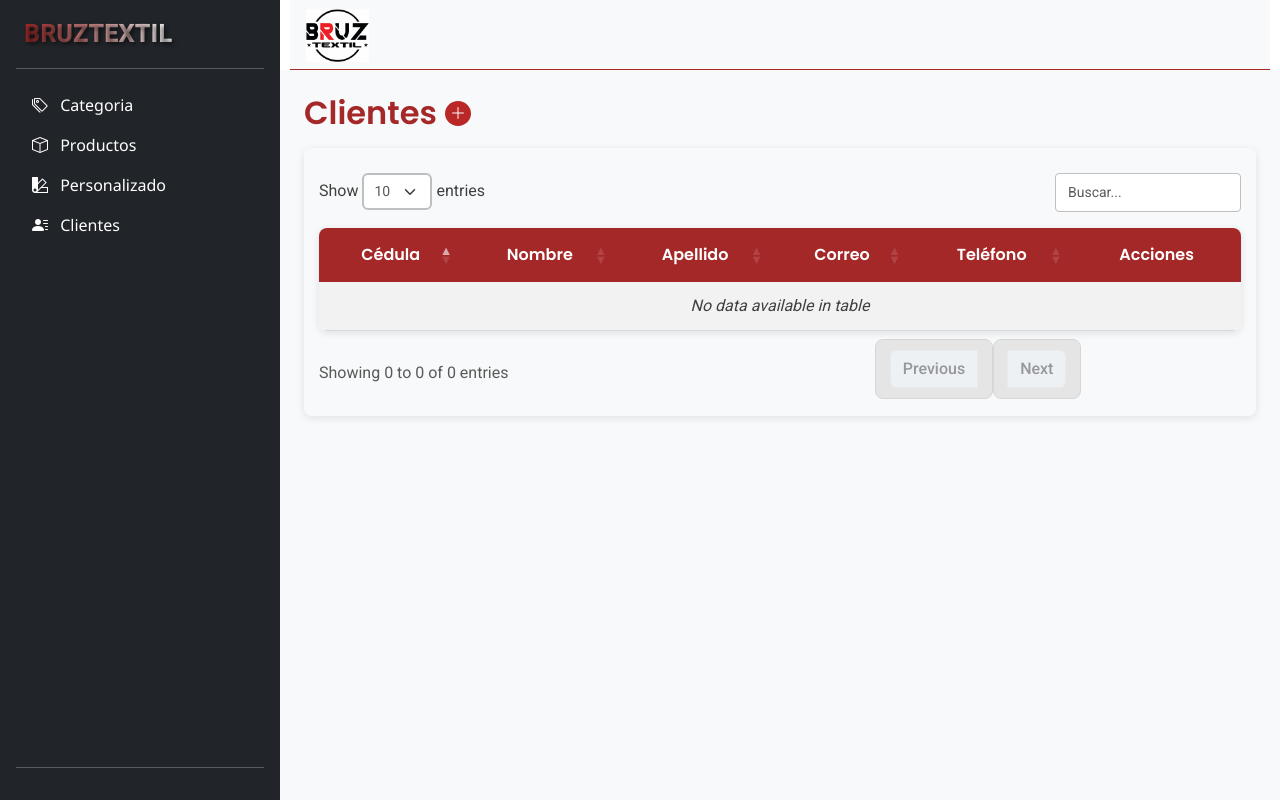
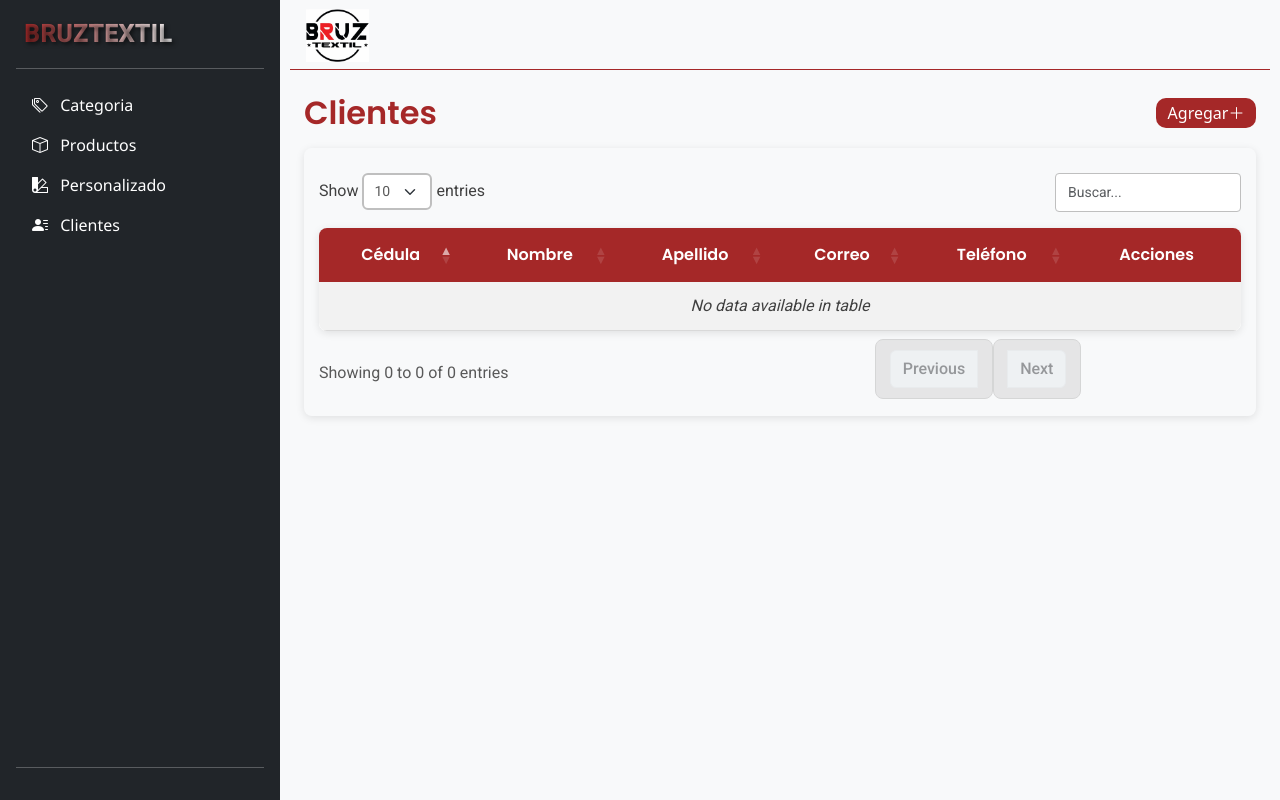
Before and after one commit to Calo1942/client-bruz-electiva, a PHP site: page / in a window 1280 px wide. Run offline with PHP 8.4, Linux system fonts and the light colour scheme; data that the repository does not hold is empty; some libraries are stand-ins or nearby versions.

Commit message:
fix: Improve error handling in ProductModel and enhance button styles across various components for better user experience

```diff
--- a/src/Models/ProductModel.php
+++ b/src/Models/ProductModel.php
@@ -65,7 +65,7 @@ class ProductModel extends DBConnect implements Crud
             throw new Exception('Error al guardar');
 
         } catch (\Exception $e) {
-            return self::error(500, 'Error al almacenar' , $e->getMessage());
+            return self::error(500, 'Error al almacenar: ' . $e->getMessage() , $e->getMessage());
         }
     }
 
--- a/src/assets/css/style.css
+++ b/src/assets/css/style.css
@@ -53,6 +53,7 @@ html, body {
     margin: 0; /* Asegurar que no haya margen por defecto */
     padding: 0; /* Asegurar que no haya padding por defecto */
     overflow-x: hidden; /* Evitar scroll horizontal no deseado */
+    background-color: #f8f9fa;
 }
 
 /* Estilo para la barra lateral */
@@ -128,11 +129,11 @@ main {
 }
 
 .btn-agregar{
-    width: 25px;
-    height: 25px;
-    background-color: var(--primary-400);
+    width: 100px;
+    height: 30px;
+    background-color: var(--primary-500);
     color:white;
-    border-radius: 100%;
+    border-radius: 10px;
     display: flex;
     align-items: center;
     justify-content: center;
--- a/src/views/category/components/categoryDataTable.php
+++ b/src/views/category/components/categoryDataTable.php
@@ -1,8 +1,8 @@
-<div class="d-flex align-items-center mb-3">
+<div class="d-flex align-items-center justify-content-between mb-3">
     <!-- Título y botón para abrir modal de agregar categoría -->
     <h2 class="me-2 mb-0 titulo">Categorías</h2>
     <button class="btn btn-agregar" data-bs-toggle="modal" data-bs-target="#agregarCategoriaModal">
-        <i class="bi bi-plus-lg icon-center"></i>
+    Agregar  <i class="bi bi-plus-lg icon-center"></i>
     </button>
 </div>
 <div class="table-responsive">
--- a/src/views/client/components/clientDataTable.php
+++ b/src/views/client/components/clientDataTable.php
@@ -1,8 +1,8 @@
-<div class="d-flex align-items-center mb-3">
+<div class="d-flex align-items-center justify-content-between mb-3">
     <!-- Título y botón para abrir modal de agregar cliente -->
     <h2 class="me-2 mb-0 titulo">Clientes</h2>
     <button class="btn btn-agregar" data-bs-toggle="modal" data-bs-target="#agregarClienteModal">
-        <i class="bi bi-plus-lg icon-center"></i>
+    Agregar <i class="bi bi-plus-lg icon-center"></i>
     </button>
 </div>
 <div class="table-responsive">
--- a/src/views/custom/components/customDataTable.php
+++ b/src/views/custom/components/customDataTable.php
@@ -1,8 +1,8 @@
-<div class="d-flex align-items-center mb-3">
+<div class="d-flex align-items-center justify-content-between mb-3">
     <!-- Título y botón para abrir modal de agregar producto -->
     <h2 class="me-2 mb-0 titulo">Productos</h2>
     <button class="btn btn-agregar" data-bs-toggle="modal" data-bs-target="#agregarProductoModal">
-        <i class="bi bi-plus-lg icon-center"></i>
+    Agregar <i class="bi bi-plus-lg icon-center"></i>
     </button>
 </div>
 <div class="table-responsive">
--- a/src/views/product/components/productDataTable.php
+++ b/src/views/product/components/productDataTable.php
@@ -1,8 +1,8 @@
-<div class="d-flex align-items-center mb-3">
+<div class="d-flex align-items-center justify-content-between mb-3">
     <!-- Título y botón para abrir modal de agregar producto -->
     <h2 class="me-2 mb-0 titulo">Productos</h2>
     <button class="btn btn-agregar" data-bs-toggle="modal" data-bs-target="#agregarProductoModal">
-        <i class="bi bi-plus-lg icon-center"></i>
+        Agregar <i class="bi bi-plus-lg icon-center"></i>
     </button>
 </div>
 <div class="table-responsive">
```
Also changed, not shown: src/assets/js/helpers/animations.js (+15 -78 lines).
